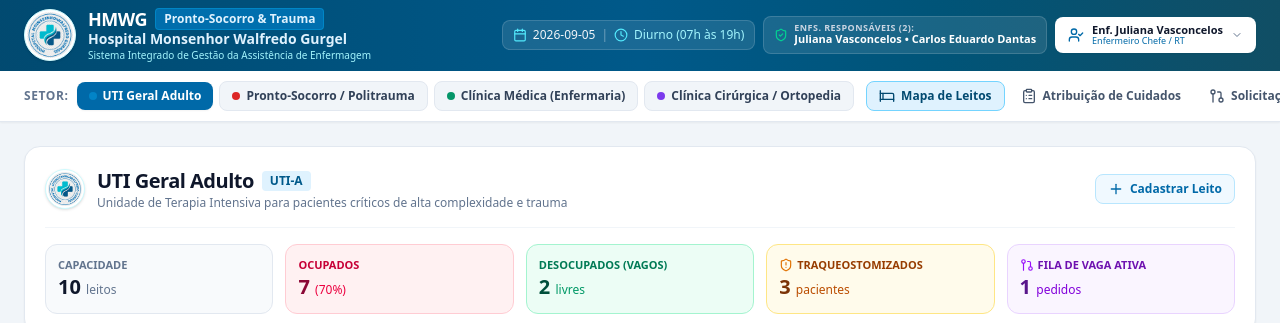
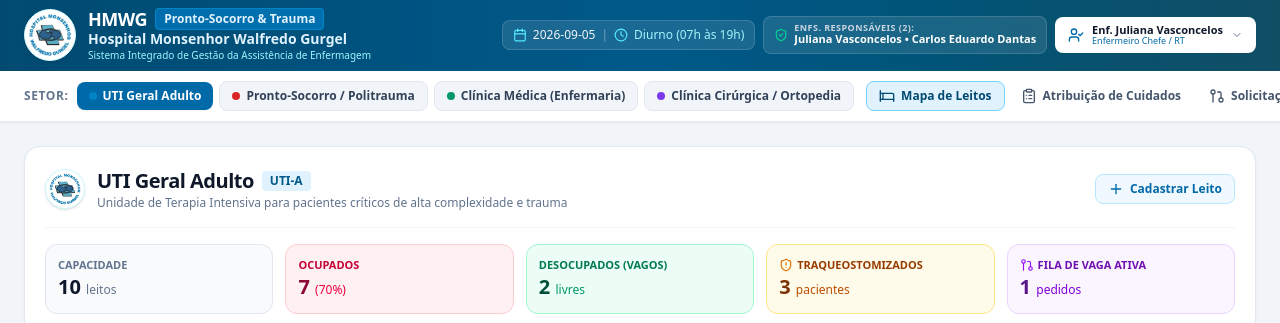
Before and after one commit to arturmedeiros1017-stack/hmwg-enfermagem, a React (Vite) app: page / in a window 1280 px wide. Shown: the top 323 px of the page. Built offline with nearby package versions, Linux system fonts and the light colour scheme.

Commit message:
fix: trocar logo para HMWGlogo.webp

```diff
--- a/index.html
+++ b/index.html
@@ -9,7 +9,7 @@
     <meta property="og:description" content="Sistema de gestão de enfermagem do Hospital Monsenhor Walfredo Gurgel com controle de leitos, setores, pacientes, atribuição de cuidados e impressão A4." />
     <meta property="og:type" content="website" />
     <meta name="twitter:card" content="summary_large_image" />
-    <link rel="icon" type="image/png" href="/hmwg-logo.png" />
+    <link rel="icon" type="image/webp" href="/hmwg-logo.webp" />
     <link rel="preconnect" href="https://fonts.googleapis.com">
     <link rel="preconnect" href="https://fonts.gstatic.com" crossorigin>
     <link href="https://fonts.googleapis.com/css2?family=Plus+Jakarta+Sans:wght@300;400;500;600;700;800&display=swap" rel="stylesheet">
--- a/src/components/HMWGLogo.tsx
+++ b/src/components/HMWGLogo.tsx
@@ -28,13 +28,14 @@
     <div className={`inline-flex items-center gap-3 ${className}`}>
       <div className={`relative flex-shrink-0 ${currentSize} rounded-full overflow-hidden shadow-sm border border-cyan-100 bg-white p-0.5`}>
         <img
-          src="/hmwg-logo.png"
+          src="/hmwg-logo.webp"
           alt="Hospital Monsenhor Walfredo Gurgel"
           className="w-full h-full object-contain rounded-full"
           onError={(e) => {
-            // Fallback to jpg or svg if png fails
             const target = e.currentTarget;
-            if (target.src.endsWith('.png')) {
+            if (target.src.endsWith('.webp')) {
+              target.src = '/hmwg-logo.png';
+            } else if (target.src.endsWith('.png')) {
               target.src = '/hmwg-logo.jpg';
             }
           }}
```
Also changed, not shown: public/hmwg-logo.webp (added), 1 other file (tests, documents, lock files or other folders).
